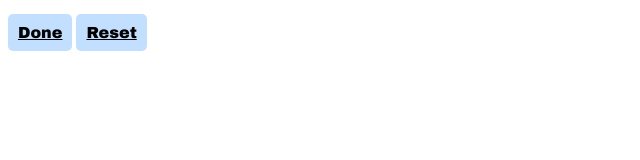
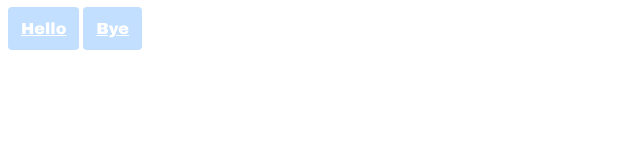
Before and after one commit to mayasingh2711/soundjs, a plain HTML site: page index.html in a window 1280 px wide. Shown: the whole page, without its empty margins (0-640 px from the left). Drawn offline with Linux system fonts and the light colour scheme.

Commit message:
Update index.html

```diff
--- a/index.html
+++ b/index.html
@@ -2,8 +2,8 @@
 <html>
     <head>
         <style type="text/css">
-           nav#nav1{margin-top: 24px;}
-           nav#nav1 > a{background: #C2DFFF; color: #000; padding: 10px; border-radius: 5px; font-family: "arial black", gadget, sans-serif;}
+           nav#nav1{margin-top: 20px;}
+           nav#nav1 > a{background: #C2DFFF; color: #fff; padding: 13px; border-radius: 4px; font-family: "arial black", gadget, sans-serif;}
         </style>
 <script>
     var bleep = new Audio();
@@ -12,8 +12,8 @@
     </head>
     <body>
         <nav id="nav1">
-            <a href="#" onmousedown="bleep.play()">Done</a>
-            <a href="#" onmousedown="bleep.play()">Reset</a>
+            <a href="#" onmousedown="bleep.play()">Hello</a>
+            <a href="#" onmousedown="bleep.play()">Bye</a>
         </nav>
     </body>
 </html>
```
